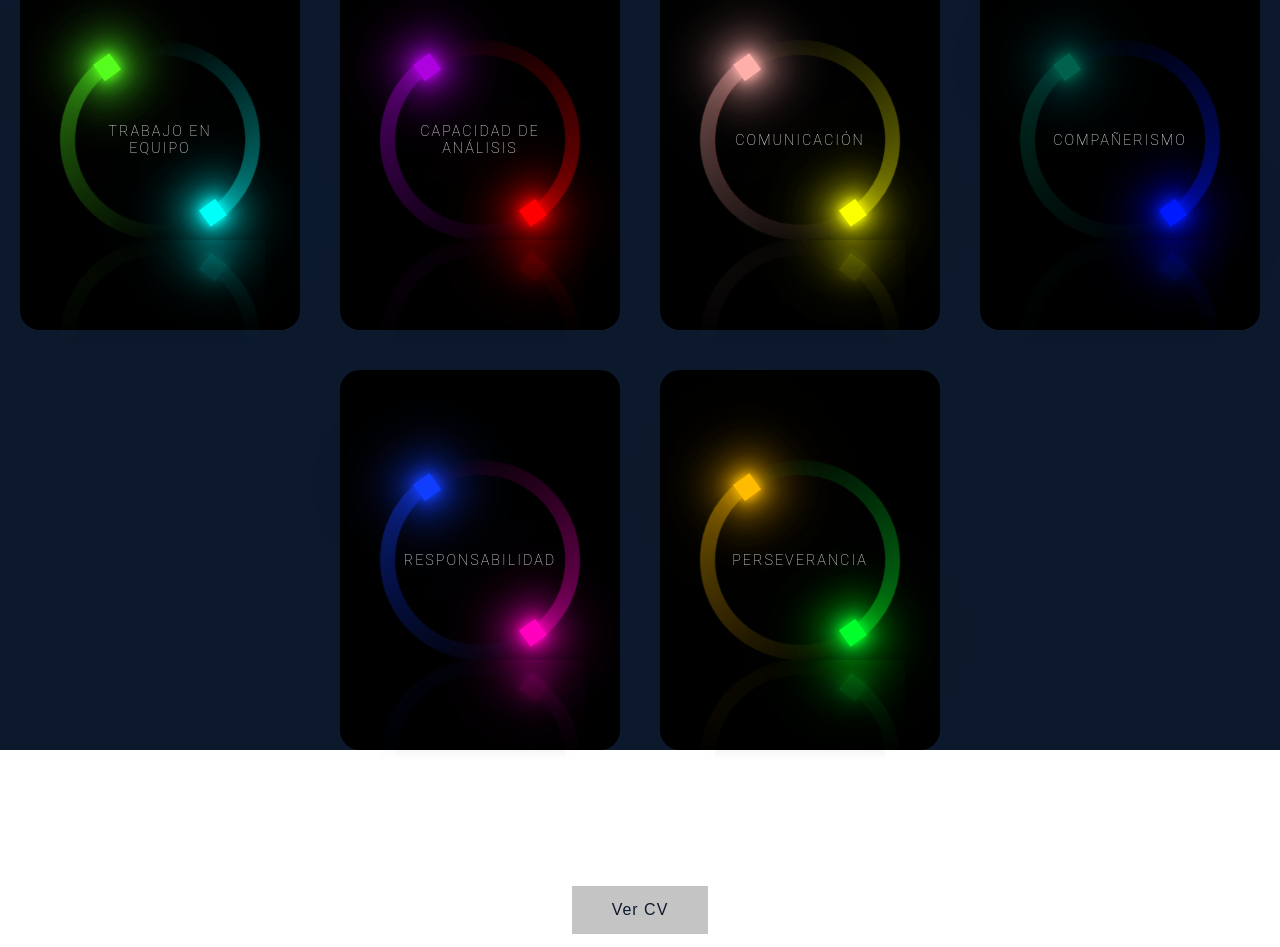
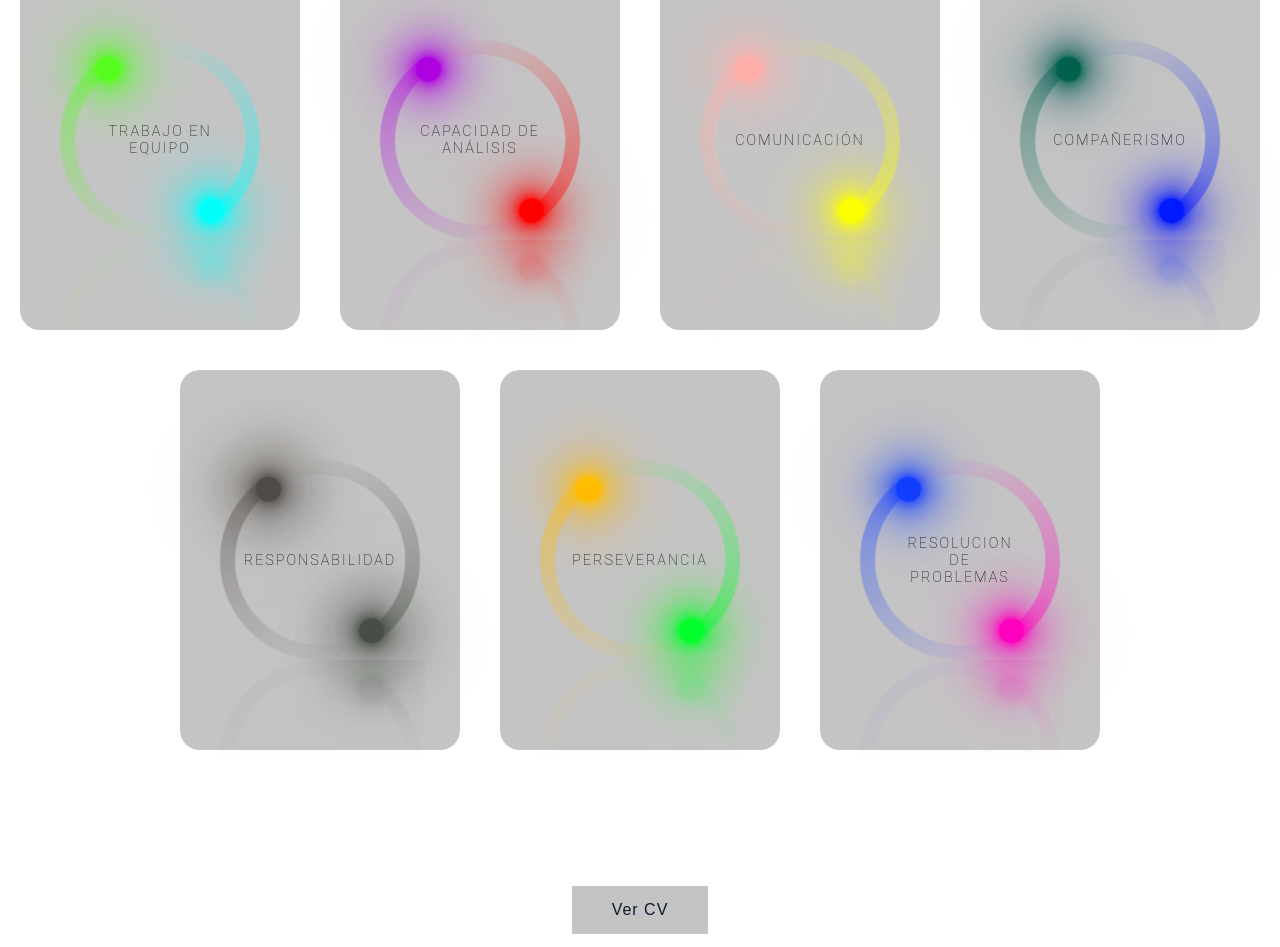
Before and after one commit to leonelborgesdev/portfolio, a React (Create React App) app: page / in a window 1280 px wide. Shown: the part 4680-5627 px from the top of the page. Built offline with nearby package versions, Linux system fonts and the light colour scheme.

Commit message:
softskills

```diff
--- a/src/components/Skils/Skils.css
+++ b/src/components/Skils/Skils.css
@@ -120,7 +120,7 @@
 }
 
 #light .container_home .container_all_skills .container_s .cardSkill{
-    background: rgb(197, 196, 196);
+    background: #c5c4c4;
     transition: 1s;
 }
 #dark .container_home .container_all_skills .container_s .cardSkill{
--- a/src/components/SoftSkills/SoftSkills.css
+++ b/src/components/SoftSkills/SoftSkills.css
@@ -11,6 +11,38 @@
     gap: 40px;
     font-family: 'Roboto', sans-serif;
 }
+#dark .softskills_all{
+    background: #0c192c;
+    transition: 1s;
+}
+#light .softskills_all{
+    background: #fff;
+    transition: 1s;
+}
+#dark .softskills_body{
+    background: #000;
+    transition: 1s;
+}
+#light .softskills_body{
+    background: #c5c4c4;
+    transition: 1s;
+}
+#dark .softskills_container .loader span{
+    background: #000;
+    transition: 1s;
+}
+#light .softskills_container .loader span{
+    background: #c5c4c4;
+    transition: 1s;
+}
+#dark .keyword h4{
+    color: #fff;
+    transition: 1s;
+}
+#light .keyword h4{
+    color: #000;
+    transition: 1s;
+}
 .softskills_body{
     display: flex;
     justify-content: center;
@@ -18,7 +50,6 @@
     border-radius: 20px;
     height: 380px;
     width: 280px;
-    background: #000;
 }
 .softskills_container{
     position: relative;
@@ -55,7 +86,6 @@
     background: #000;
     border-radius: 50%;
     z-index: 1;
-
 }
 .container_keyword{
     display: flex;
@@ -72,7 +102,6 @@
     align-items: center;
 }
 .keyword h4{
-    color: #fff;
     font-weight: 50;
     font-size: 0.9em;
     letter-spacing: 2px;
@@ -98,8 +127,9 @@
     top: 0;
     left: 50%;
     transform: translateX(-50%);
-    width: 20px;
-    height: 20px;
+    width: 25px;
+    height: 25px;
+    border-radius: 50%;
     background: #00fff9;
     z-index: 100;
     box-shadow: 0 0 10px #00fff9,
@@ -164,6 +194,23 @@
 #blue .loader:nth-child(2)::before{
     background: linear-gradient(to top, transparent, #001aff66);
 }
+#grey .loader i{
+    background: #484d46;
+    box-shadow: 0 0 10px #484d46,
+    0 0 20px #484d46,
+    0 0 30px #484d46,
+    0 0 40px #484d46,
+    0 0 50px #484d46,
+    0 0 60px #484d46,
+    0 0 70px #484d46,
+    0 0 80px #484d46,
+    0 0 90px #484d46,
+    0 0 100px #484d46;
+}
+#grey .loader:nth-child(1)::before,
+#grey .loader:nth-child(2)::before{
+    background: linear-gradient(to top, transparent, #484d4666);
+}
 #pink .loader i{
     background: #ff00be;
     box-shadow: 0 0 10px #ff00be,
--- a/src/components/SoftSkills/SoftSkills.jsx
+++ b/src/components/SoftSkills/SoftSkills.jsx
@@ -94,7 +94,7 @@ export const SoftSkills = () => {
             <h4>Responsabilidad</h4>
           </div>
         </div>
-        <div className="softskills_container" id="pink">
+        <div className="softskills_container" id="grey">
           <div className="loader">
             <span />
           </div>
@@ -130,6 +130,27 @@ export const SoftSkills = () => {
           </div>
         </div>
       </div>
+      <div className="softskills_body">
+        <div className="container_keyword">
+          <div className="keyword">
+            <h4>Resolucion de Problemas</h4>
+          </div>
+        </div>
+        <div className="softskills_container" id="pink">
+          <div className="loader">
+            <span />
+          </div>
+          <div className="loader">
+            <span />
+          </div>
+          <div className="loader">
+            <i />
+          </div>
+          <div className="loader">
+            <i />
+          </div>
+        </div>
+      </div>
     </div>
   );
 };
```
